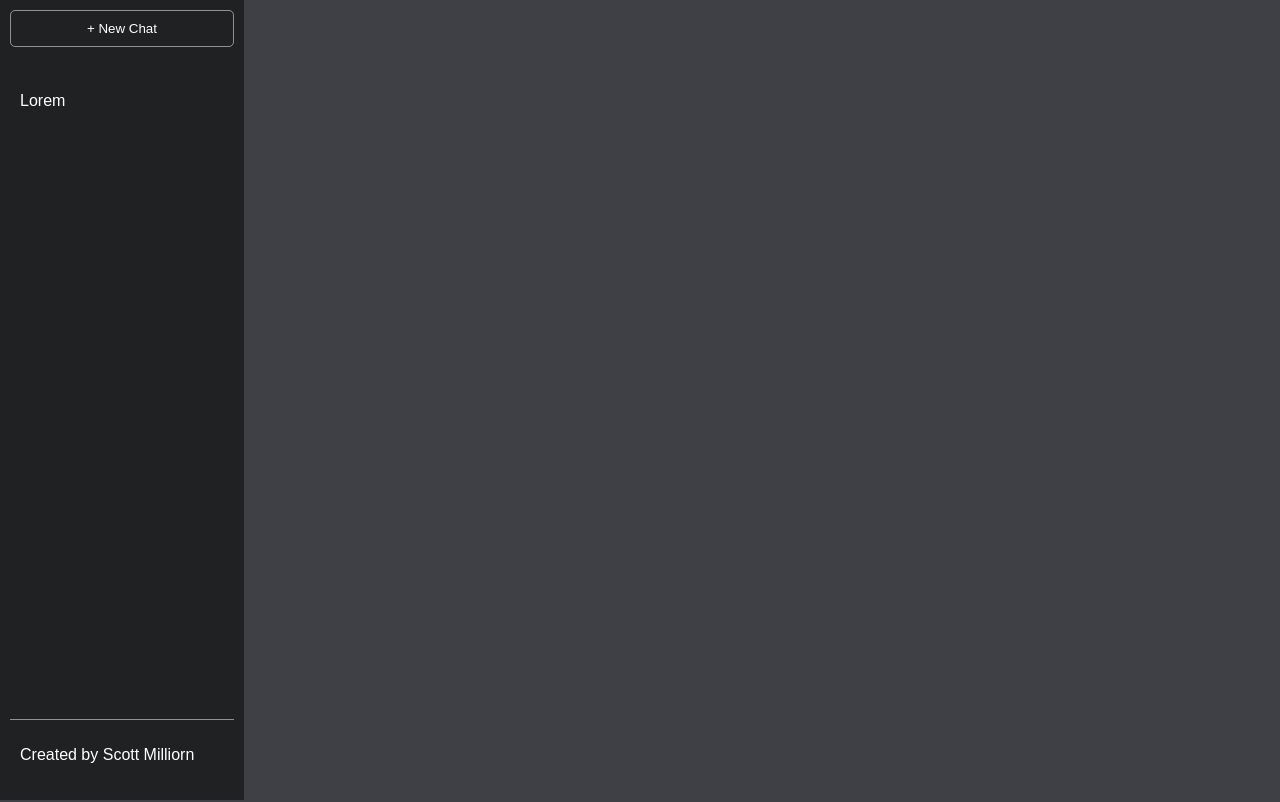
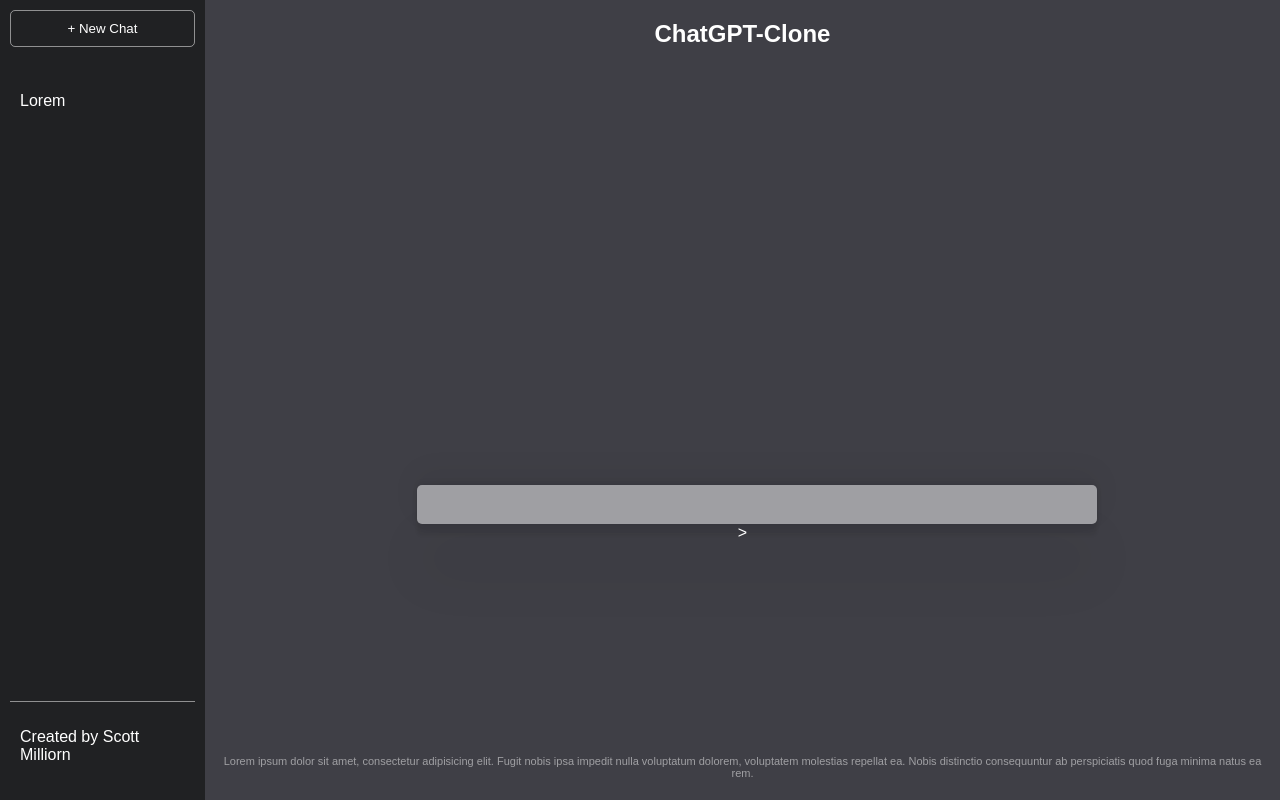
Before and after one commit to milliorn/chatgpt-clone, a React app: page / in a window 1280 px wide. Shown: the top 802 px of the page. Built offline with nearby package versions, Linux system fonts and the light colour scheme; the HTML template or start-up script is replaced by a standard one.

Commit message:
css app main input bottom info

```diff
--- a/src/index.css
+++ b/src/index.css
@@ -18,6 +18,21 @@ button {
   margin: 10px;
 }
 
+input {
+  width: 100%;
+  border: none;
+  background-color: rgba(255, 255, 255, 0.5);
+  padding: 12px 15px;
+  border-radius: 5px;
+  box-shadow: rgba(0, 0, 0, 0.05) 0 54px 55px, rgba(0, 0, 0, 0.05) 0 -12px 30px,
+    rgba(0, 0, 0, 0.05) 0 4px 6px, rgba(0, 0, 0, 0.05) 0 12px 3px,
+    rgba(0, 0, 0, 0.05) 0 -3px 5px;
+}
+
+input:focus {
+  outline: none;
+}
+
 nav {
   border-top: solid 0.5px rgba(255, 255, 255, 0.5);
   padding: 10px;
@@ -26,6 +41,15 @@ nav {
 
 .app {
   background-color: #3f3f46;
+  display: flex;
+}
+
+.bottom-section {
+  width: 100%;
+  display: flex;
+  flex-direction: column;
+  justify-content: center;
+  align-items: center;
 }
 
 .history {
@@ -40,9 +64,26 @@ nav {
   cursor: pointer;
 }
 
+.info {
+  color: rgba(255, 255, 255, 0.5);
+  font-size: 11px;
+  padding: 10px;
+}
+
+.input-container {
+  position: relative;
+  width: 100%;
+  max-width: 650px;
+}
+
 .main {
   height: 100vh;
   width: 100%;
+  display: flex;
+  flex-direction: column;
+  justify-content: space-between;
+  align-items: center;
+  text-align: center;
 }
 
 .side-bar {
```
